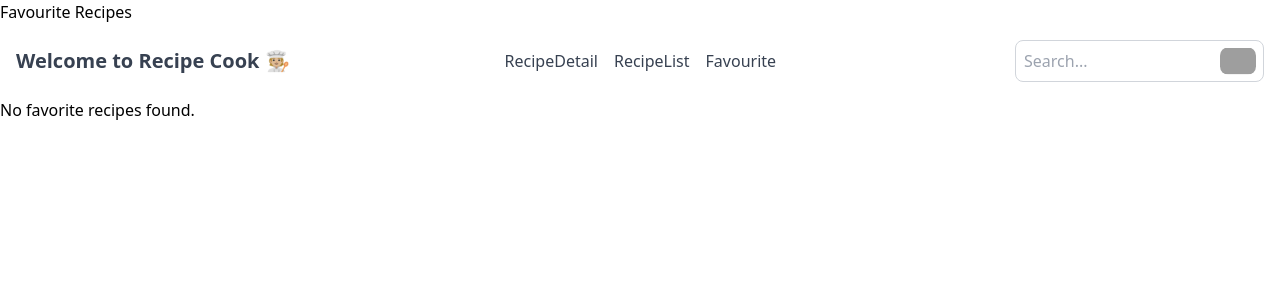
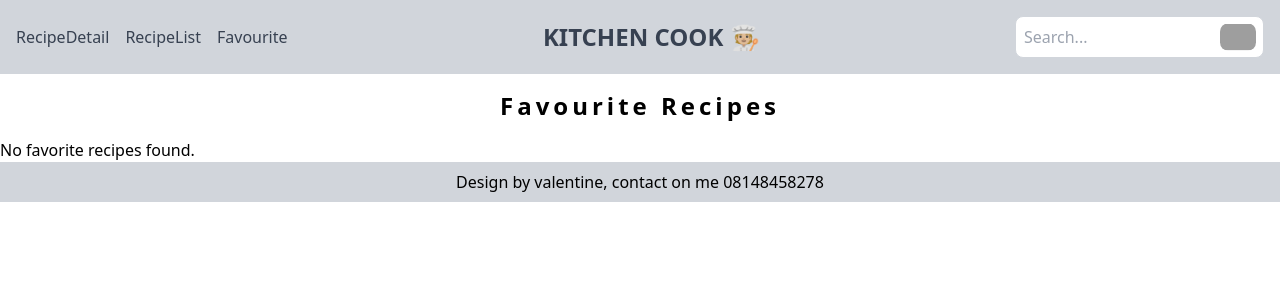
Before and after one commit to Valentine231/Recipe-APP, a React (Vite) app: page /favouriterecipe in a window 1280 px wide. Shown: the top 300 px of the page. Built offline with nearby package versions, Linux system fonts and the light colour scheme; grey boxes are pictures that could not be loaded.

Commit message:
tiny-change

```diff
--- a/src/FavouriteRecipe.jsx
+++ b/src/FavouriteRecipe.jsx
@@ -1,5 +1,6 @@
 import React, { useState, useEffect } from 'react';
 import Navbar from './Navbar';
+import Footer from './Footer';
 
 
 
@@ -26,20 +27,22 @@ const FavouriteRecipes = () => {
     return (
         <>
         <div>
-            <h2>Favourite Recipes</h2>
+
             <Navbar />
+
+            <h2 className='text-2xl text-center font-sans font-semibold m-4 tracking-[10px] md:tracking-[4px]'>Favourite Recipes</h2>
             {favouriteRecipes.length === 0 ? (
                 <p>No favorite recipes found.</p>
             ) : (
                 <ul>
                     {favouriteRecipes.map((recipe, index) => (
-                        <li key={index}>
+                        <li key={index} className='md:text-[16px] w-[80%] items-center mx-7 my-7 '>
                             <h3>{recipe.title}</h3>
-                            <img src={recipe.image} alt={recipe.title} />
+                            <img src={recipe.image} alt={recipe.title}  className='md:items-center justify-center m-7 relative right-[1.5rem]' />
                             <p>Servings: {recipe.servings}</p>
                         <p>Ready in: {recipe.readyInMinutes} minutes</p>
                        <p dangerouslySetInnerHTML={{ __html: recipe.summary }}></p>
-                       <button onClick={()=>handleRemoverecipe(recipe.id)} className='bg-indigo-500 text-white rounded-lg hover:text-black'>Remove-Recipe</button>
+                       <button onClick={()=>handleRemoverecipe(recipe.id)} className='bg-indigo-500 text-white rounded-lg hover:text-black mt-4 p-3'>Remove-Recipe</button>
                         </li>
                     ))}
                 </ul>
@@ -47,6 +50,8 @@ const FavouriteRecipes = () => {
 
         </div>
 
+        <Footer />
+
         </>
     );
 };
--- a/src/Navbar.jsx
+++ b/src/Navbar.jsx
@@ -11,9 +11,7 @@ const Navbar = () => {
 
   return (
     <div>
-      <nav className='flex items-center justify-between p-4 w-full'>
-        <h1 className="text-gray-700 font-bold text-2xl sm:text-xl">Welcome to Recipe Cook 🧑🏼‍🍳</h1>
-
+      <nav className='flex items-center justify-between p-4 w-full bg-gray-300'>
            {/* Hamburger Button */}
            <button onClick={toggleMenu} className="md:hidden flex flex-col justify-center items-center">
           <span className={`bg-gray-500 block transition-all duration-300 ease-out h-0.5 w-6 rounded-sm ${isOpen ? 'rotate-45 translate-y-1' : ''}`}></span>
@@ -34,7 +32,16 @@ const Navbar = () => {
              <NavLink to='/favouriterecipe' className="text-gray-700 hover:text-blue-500">Favourite</NavLink>
            </li>
          </ul>
-        <div className='ml-6'>
+
+        <h1 className="text-gray-700 font-bold text-2xl font-sans ">KITCHEN COOK 🧑🏼‍🍳</h1>
+
+      <div className='hidden sm:ml-5'>
+        <Searchbar />
+        </div>
+
+
+
+        <div className='md:block'>
         <Searchbar />
         </div>
       </nav>
--- a/src/RecipeDetails.jsx
+++ b/src/RecipeDetails.jsx
@@ -2,6 +2,8 @@ import React, { useState, useEffect } from "react";
 import { useNavigate } from "react-router-dom";
 import axios from "axios";
 import Loading from "react-loading";
+import Navbar from "./Navbar";
+import Footer from "./Footer";
 
 const RecipeDetails = () => {
   const [recipes, setRecipes] = useState([]);
@@ -90,8 +92,8 @@ const handleExpand = (recipeId) => {
 
   return (
     <>
-
-    <div className="border-gray-200 rounded-lg  w-full flex items-center justify-center min-h-screen">
+    <Navbar />
+    <div className="border-gray-200 rounded-lg  w-full flex items-center justify-center min-h-screen gap-[6rem]">
 
       {loading ? (
         <div className="flex flex-col items-center">
@@ -132,6 +134,7 @@ const handleExpand = (recipeId) => {
 
 
     </div>
+    <Footer />
     </>
   );
 
--- a/src/Recipelist.jsx
+++ b/src/Recipelist.jsx
@@ -76,11 +76,11 @@ const handleNewPage = (newPage) => {
         <p>Loading...</p>
         </div>
       ) : (
-        <ul className='grid grid-cols-3 mt-4 ml-1  gap-3 justify-center items-center font-bold '>
+        <ul className='grid grid-cols-3 mt-4 ml-1  gap-3 justify-center items-center font-bold md:grid grid-cols-1 relative left-[1.2rem] '>
           {recipeslist.map((recipe, index) => (
             <div >
             <li key={index} >
-                {recipe.title}
+                <p className='w-3/4 text-[12px]'>{recipe.title}</p>
                 <img src={recipe.image} alt={recipe.title} />
                 </li>
                 </div>
@@ -88,13 +88,13 @@ const handleNewPage = (newPage) => {
         </ul>
       )}
     {total > limit && (
-        <div className='flex justify-center mt-2 p-1 '>
+        <div className='flex justify-between mt-2 p-1 relative'>
           <button  onClick={() => handleNewPage(currentPage - 1)}
-            disabled={currentPage === 1} className='mr-2 bg-slate-500 text-white p-2 rounded-lg hover:text-indigo-300'
+            disabled={currentPage === 1} className='mr-2 bg-slate-500 text-white p-2 rounded-lg hover:text-indigo-300 md:ml-6'
             >Previous</button>
           <button onClick={() => handleNewPage(currentPage + 1)}
             disabled={currentPage === Math.ceil(total / limit)}
-            className='ml-2 bg-black text-white p-2 rounded-lg hover:text-indigo-300'
+            className='ml-2 bg-black text-white p-2 rounded-lg hover:text-indigo-300 md:mr-6'
             >Next</button>
         </div>
       )}
```
Lines whose indentation alone changed are shown as unchanged.
